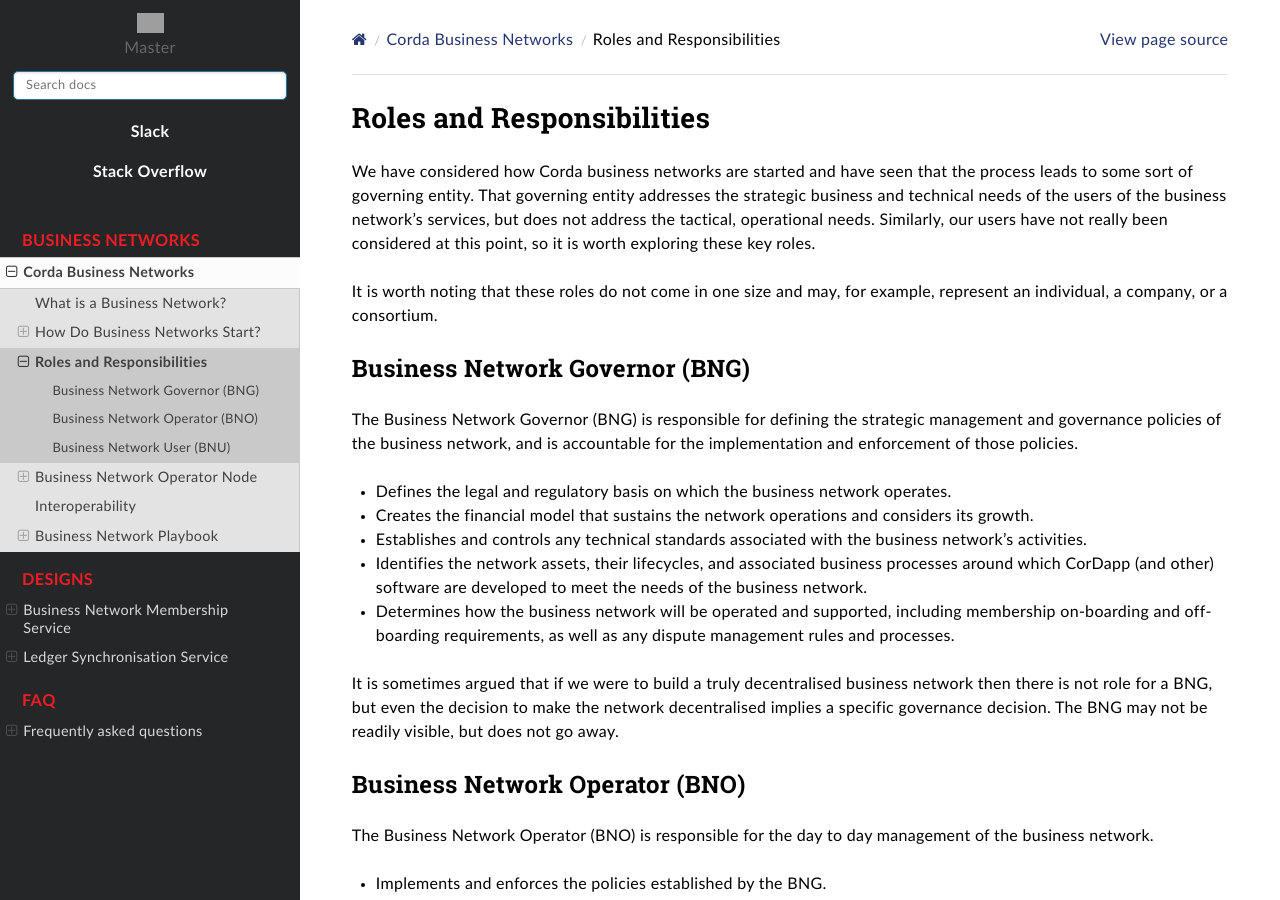
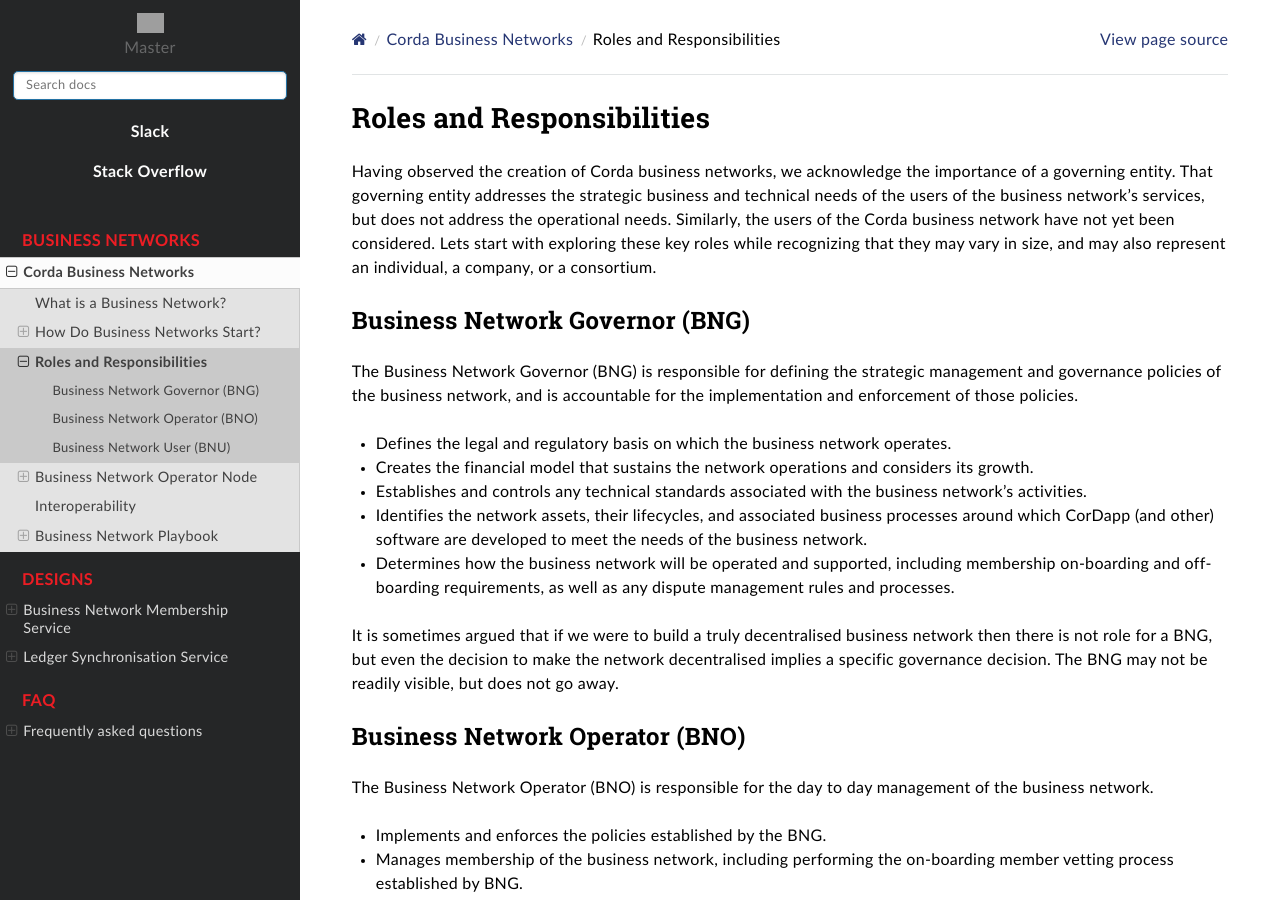
Before and after one commit to corda/corda-solutions, a Sphinx documentation site: the page built from docs/source/business-networks/roles-and-responsibilities.rst, in a window 1280 px wide and 900 px high. Built offline with Sphinx 7.4.7 and the Read the Docs theme 2.0.0, drawn with Linux system fonts in a browser that asks for light colours; grey boxes are pictures that could not be loaded.

Commit message:
Minor edits per Cristina

```diff
--- a/docs/source/business-networks/roles-and-responsibilities.rst
+++ b/docs/source/business-networks/roles-and-responsibilities.rst
@@ -1,10 +1,9 @@
 Roles and Responsibilities
 --------------------------
 
-We have considered how Corda business networks are started and have seen that the process leads to some sort of governing entity.  That governing entity addresses the strategic business and technical needs of the users of the business network's services, but does not address the tactical, operational needs.  Similarly, our users have not really been considered at this point, so it is worth exploring these key roles.
+Having observed the creation of Corda business networks, we acknowledge the importance of a governing entity.  That governing entity addresses the strategic business and technical needs of the users of the business network's services, but does not address the operational needs.  Similarly, the users of the Corda business network have not yet been considered. Lets start with exploring these key roles while recognizing that they may vary in size, and may also represent an individual, a company,
+or a consortium.
 
-It is worth noting that these roles do not come in one size and may, for example, represent an individual, a
-company, or a consortium.
 
 Business Network Governor (BNG)
 ^^^^^^^^^^^^^^^^^^^^^^^^^^^^^^^
```
